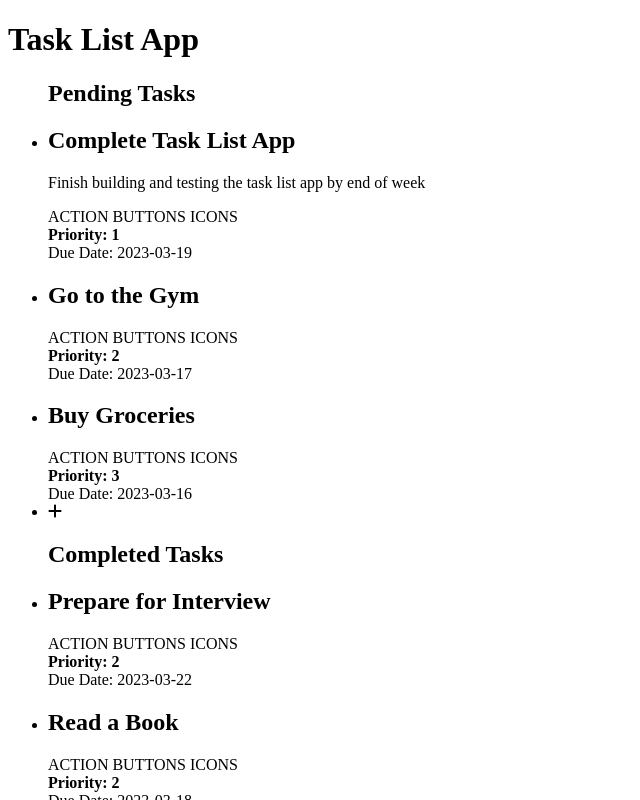
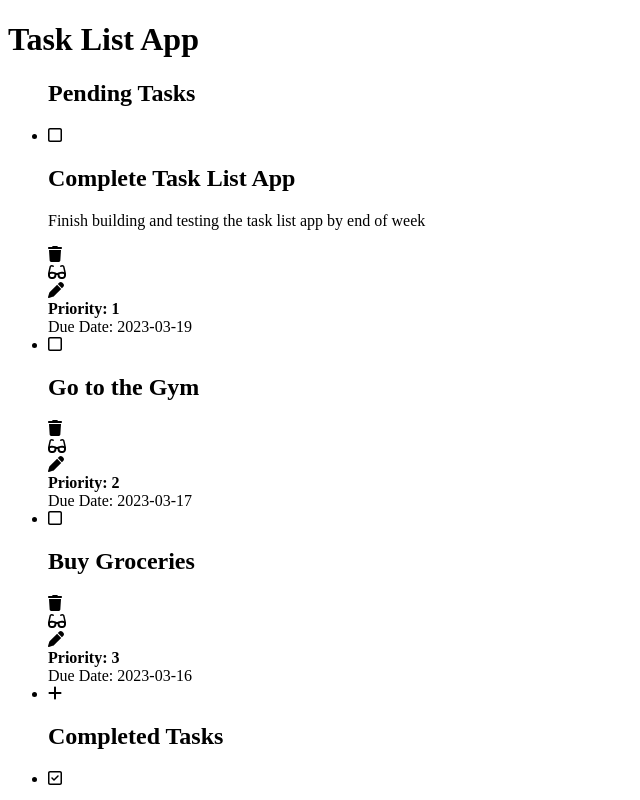
Before and after one commit to SaschaVII/task-list-app, a Next.js app: page / in a window 1280 px wide. Both pictures are taken after a click on the button "Fill with Dummy Tasks". Shown: the top 800 px of the page, without its empty margins (0-640 px from the left). Built offline with nearby package versions, Linux system fonts and the light colour scheme.

Commit message:
Add additional buttons to task component
Additional Changes:
- Add un-complete feature and font awesome icon to complete button on task component

```diff
--- a/components/task.js
+++ b/components/task.js
@@ -1,28 +1,43 @@
+import { faGlasses, faPen, faTrash } from "@fortawesome/free-solid-svg-icons";
+import { faSquare, faSquareCheck } from "@fortawesome/free-regular-svg-icons";
+import { FontAwesomeIcon } from "@fortawesome/react-fontawesome";
+
 const Task = ({ task, isCurrent, onComplete }) => {
     // * Styles
     const currentStyles = "bg-blue-100 py-10";
     const notCurrentStyles = "py-2";
-    const baseStyles = "px-5 py-10 flex items-center space-x-4 hover:cursor-pointer hover:bg-blue-200";
+    const baseStyles = "px-5 py-10 flex items-center space-x-4 hover:bg-blue-200";
     const styles = baseStyles + (isCurrent ? ` ${currentStyles}` : ` ${notCurrentStyles}`);
     if (!onComplete) onComplete = () => { };
 
     // * Event Handlers
-    const onClick = () => {
-        onComplete(task.id);
-    };
+    const handleCompleteTask = () => onComplete(task.id);
+    const handleDeleteClick = () => console.log("Delete Clicked");
+    const handleFocusClick = () => console.log("Focus Clicked");
+    const handleEditClick = () => console.log("Edit Clicked");
 
     return (
         <>
-            <div className={styles} onClick={onClick}>
-                {/* <div className="flex-shrink-0">
-                    <input type="checkbox" />
-                </div> */}
+            <div className={styles}>
+                <div className="flex-shrink-0 hover:text-blue-500 p-2 cursor-pointer" onClick={handleCompleteTask}>
+                    <FontAwesomeIcon className="text-xl" icon={(task.completed) ? faSquareCheck : faSquare} />
+                </div>
                 <div className="flex-1 min-w-0">
                     <h2 className="text-md font-semibold">{task.title}</h2>
                     {isCurrent && <p className="text-sm text-gray-500">{task.description}</p>}
                 </div>
                 <div className="flex flex-col items-center">
-                    <div>ACTION BUTTONS ICONS</div>
+                    <div className="flex">
+                        <div onClick={handleDeleteClick} className="hover:text-blue-500 p-2 cursor-pointer">
+                            <FontAwesomeIcon icon={faTrash} />
+                        </div>
+                        <div onClick={handleFocusClick} className="hover:text-blue-500 p-2 cursor-pointer">
+                            <FontAwesomeIcon icon={faGlasses} />
+                        </div>
+                        <div onClick={handleEditClick} className="hover:text-blue-500 p-2 cursor-pointer">
+                            <FontAwesomeIcon icon={faPen} />
+                        </div>
+                    </div>
                     <div>
                         <strong>Priority: {task.priority}</strong>
                     </div>
--- a/components/taskList.js
+++ b/components/taskList.js
@@ -16,7 +16,7 @@ const TaskList = () => {
         // set task with id matching taskId to completed
         const updatedTaskList = taskList.map(task => {
             if (task.id === taskId) {
-                task.completed = true;
+                task.completed = !task.completed;
             }
             return task;
         });
@@ -112,7 +112,7 @@ const TaskList = () => {
             {completedTasks.length > 0 && <h2 className="text-4xl font-bold">Completed Tasks</h2>}
             {
                 completedTasks.map((task) => (
-                    <li key={task.id}><Task task={task} /></li>
+                    <li key={task.id}><Task task={task} onComplete={handleTaskCompletion} /></li>
                 ))
             }
         </ul >
```
